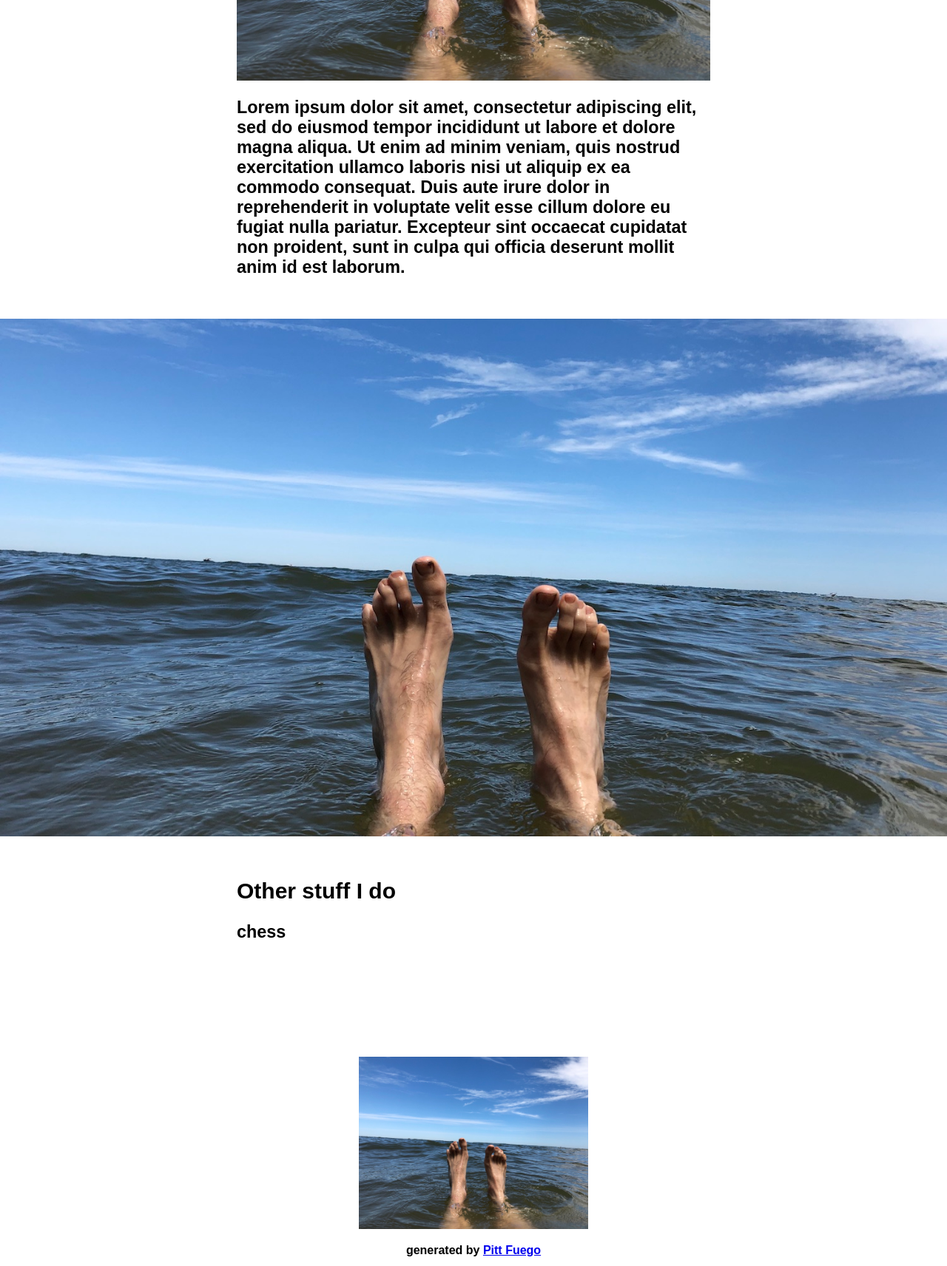
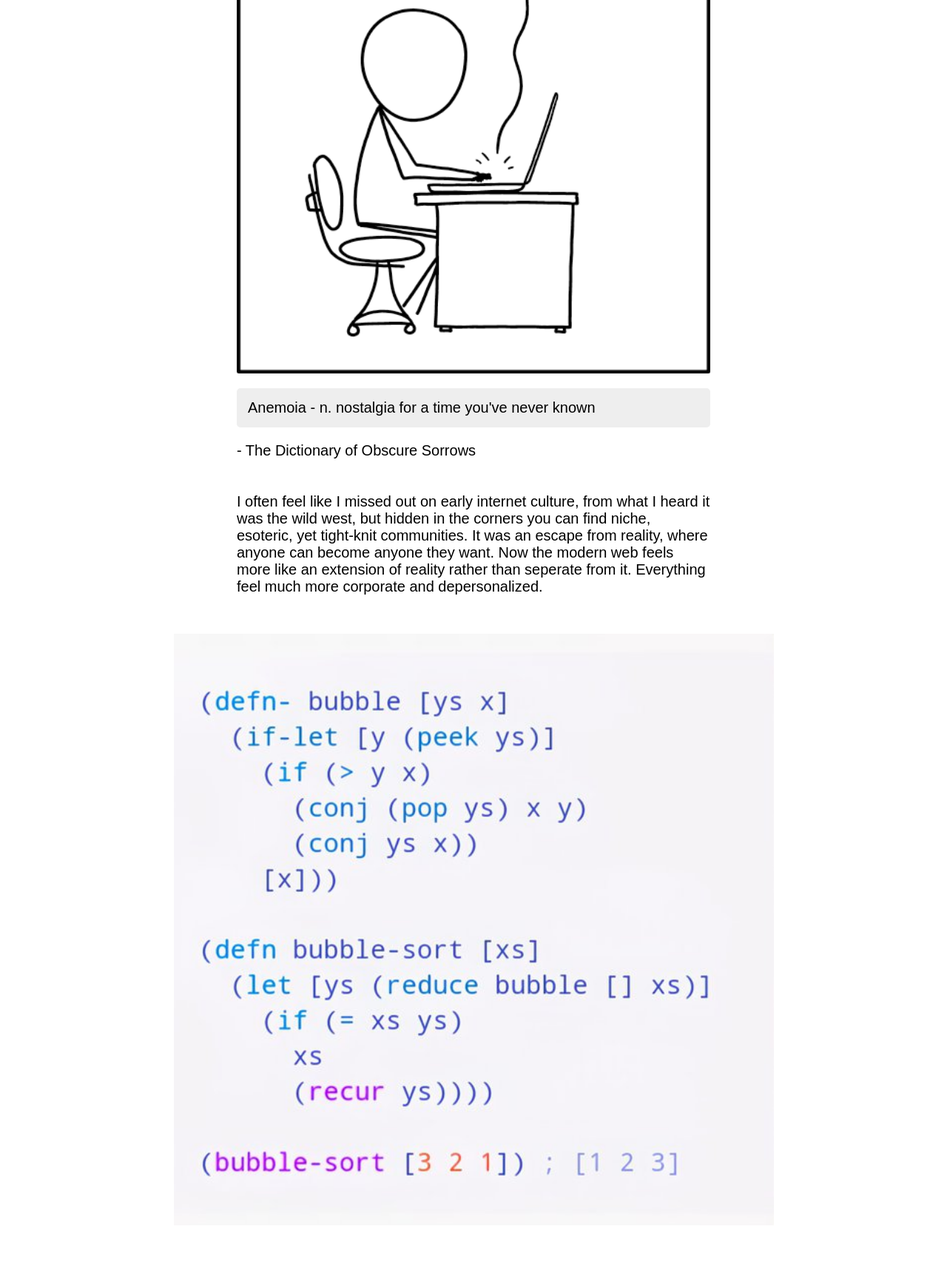
Before and after one commit to Bejofo/Electrate-Fuego, a plain HTML site: page index.html in a window 1280 px wide. Shown: the part 3860-5572 px from the top of the page at 74% size. Drawn offline with Linux system fonts and the light colour scheme.

Commit message:
Add files via upload

```diff
--- a/index.html
+++ b/index.html
@@ -1,5 +1,6 @@
 <!DOCTYPE html>
 <html lang="en">
+
 <head>
 
   <title>Electrate Fuego</title>
@@ -7,6 +8,7 @@
   <meta name="viewport" content="width=device-width, initial-scale=1">
   <link rel="stylesheet" type="text/css" href="style.css">
 </head>
+
 <body>
   <div class="hero-image">
     <div class="hero-text">
@@ -33,7 +35,7 @@
    This is the second way we can control the size of images on our website.-->
 
   <div>
-<img src="me_realistic.png" alt="masterpiece" class="center-img"  style="width:50%;">
+    <img src="me_realistic.png" alt="masterpiece" class="center-img" style="width:50%;">
   </div>
 
   <!--in this next section you will explain a little more about your family
@@ -87,17 +89,21 @@
     <h2>"Entertainment"</h2>
 
     <p class="c">
-  <iframe width="495" height="360" src="https://www.youtube.com/embed/jiN8V4UVisQ" title="nest" frameborder="0" allow="accelerometer; autoplay; clipboard-write; encrypted-media; gyroscope; picture-in-picture; web-share" allowfullscreen></iframe>
+      <iframe width="495" height="360" src="https://www.youtube.com/embed/jiN8V4UVisQ" title="nest" frameborder="0"
+        allow="accelerometer; autoplay; clipboard-write; encrypted-media; gyroscope; picture-in-picture; web-share"
+        allowfullscreen></iframe>
       <br>
       it do be like that sometimes
     </p>
 
 
-<!--Time to process. How do you use media? What role do certain kinds of media play in your life? How does media serve a social function? In what way might you be "recreating" or "remaking" media in your everyday life?
+    <!--Time to process. How do you use media? What role do certain kinds of media play in your life?
+  How does media serve a social function? In what way might you be "recreating" or "remaking" media in your everyday life?
+  -->
 
-FUN FACT: "Lorem ipsum", "Lorem ipsum" was hacked out of Cicero's "De finibus bonorum et malorum," developers made it non-sensical. So while you will probably never write as well as Cicero, you can always improve upon "Lorem ipsum." -->
-
-  <h3>Lorem ipsum dolor sit amet, consectetur adipiscing elit, sed do eiusmod tempor incididunt ut labore et dolore magna aliqua. Ut enim ad minim veniam, quis nostrud exercitation ullamco laboris nisi ut aliquip ex ea commodo consequat. Duis aute irure dolor in reprehenderit in voluptate velit esse cillum dolore eu fugiat nulla pariatur. Excepteur sint occaecat cupidatat non proident, sunt in culpa qui officia deserunt mollit anim id est laborum.</h3>
+    <p>I spend most of my free time online, consuming content from mostly American sources. So despite living most of
+      my life in Taiwan, I don't feel patriculuarly in touch
+      with my own culture. </p>
   </div>
 
   <!--Between these divisions, you may want to add a new div element like an image (see the bottom of this html page for instructions) -->
@@ -107,38 +113,57 @@ FUN FACT: "Lorem ipsum", "Lorem ipsum" was hacked out of Cicero's "De finibus bo
   <div class="textblock">
     <h2>Community</h2>
 
-<!--So what exactly is your community: is it actual? virtual? Where do find your ground, or at least, where do you drop anchor, you drifter, you? While we often think of communities as neighborhoods and clubs and a group of colleagues or friends, you might find community across the frontiers of the dead, and perhaps even with those who have never lived. I'll let you explain. -->
+    <!--So what exactly is your community: is it actual? virtual? Where do find your ground, or at least, where do you drop anchor,
+  you drifter, you? While we often think of communities as neighborhoods and clubs and a group of colleagues or friends,
+   you might find community across the frontiers of the dead, and perhaps even with those who have never lived.
+   I'll let you explain. -->
     <div>
-<img src="feet2.jpg" alt="my feet in water-describe the image HERE for accessibility purposes" class="center-img" style="width:100%;">
+      <img src="xkcd.png" alt="game of life again" class="center-img" style="width:100%;">
     </div>
 
-  <h3>Lorem ipsum dolor sit amet, consectetur adipiscing elit, sed do eiusmod tempor incididunt ut labore et dolore magna aliqua. Ut enim ad minim veniam, quis nostrud exercitation ullamco laboris nisi ut aliquip ex ea commodo consequat. Duis aute irure dolor in reprehenderit in voluptate velit esse cillum dolore eu fugiat nulla pariatur. Excepteur sint occaecat cupidatat non proident, sunt in culpa qui officia deserunt mollit anim id est laborum.</h3>
+    <p>
+
+
+      <blockquote cite="https://www.huxley.net/bnw/four.html">
+        <p> Anemoia - n. nostalgia for a time you've never known</p>
+      </blockquote>
+      <figcaption>  - The Dictionary of Obscure Sorrows</figcaption>
+
+      <br>
+      <br>
+
+      I often feel like I missed out on early internet culture, from what I heard it was the wild west, but hidden in the corners
+      you can find niche, esoteric, yet tight-knit communities. It was an escape from reality, where anyone can become anyone they want.
+      Now the modern web feels more like an extension of reality rather than seperate from it.
+      Everything feel much more corporate and depersonalized.
+
+    </p>
   </div>
 
 
 
   <!-- In our final discourse section, we will process the role schooling has played in our lives. -->
 
-    <!--To change the image for this wide screen parallax scroll, you will need change the file name in your style.css to match an image in your project folder. Look for ".paralax1" on your style.css sheet-->
 
   <div class="parallax"></div>
 
   <div class="textblock">
-  <h2>Other stuff I do</h2>
-  <h3>chess</h3>
+    <h2>School</h2>
+    <p>I like learning about stuff. School is supposed to be a place of learning. Seems like I'm in the right place.</p>
   </div>
 
   <!--The final step in our process will be to ensure that a smaller version of our "hero image," what Ulmer would refer to as our "wide image," repeats at the bottom of our document to better reinforce this motif.  -->
 
   <div id="logo">
-            <img src="feet1.jpg" alt="my feet in water" style="width:25%;">
+    <img src="gol.webp" alt="life" style="width:25%;">
     <p><b>generated by <a href="https://pitt-fuego.github.io/Pitt-Fuego-Coding-Tools/">Pitt Fuego</a></b></p>
-            <p><em>Why make a spark when you can light a fire?</em></p>
+    <p><em>"Don't Panic"</em></p>
   </div>
 
 
 
 </body>
+
 </html>
 
 
@@ -152,11 +177,11 @@ FUN FACT: "Lorem ipsum", "Lorem ipsum" was hacked out of Cicero's "De finibus bo
 
      ***Add Text Block***
 
-    (Format textblock using inline styling: text-align: left, center, justify, right; Format text: Italics: <em>italics</em>; Bold: <b>bold</b>; Link Website: <a href="link">LinkName</a>; Link Asset: <a href=filename.pdf>FileName</a>; Line Breaks: <br></br>; Tip for composing longer content: use <h3> and <p> instead of <h2> and <h3>)
+    (Format textblock using inline styling: text-align: left, center, justify, right; Format text: Italics: <em>italics</em>; Bold: <b>bold</b>; Link Website: <a href="link">LinkName</a>; Link Asset: <a href=filename.pdf>FileName</a>; Line Breaks: <br></br>; Tip for composing longer content: use <p> and <p> instead of <h2> and <p>)
 
      <div class="textblock" style="text-align: left">
          <h2>Header</h2>
-         <h3>We recommend using our mobile-ready text sizing. Lorem ipsum dolor sit amet, consectetur adipiscing elit, sed do eiusmod tempor incididunt ut labore et dolore magna aliqua. Ut enim ad minim veniam, quis nostrud exercitation ullamco laboris nisi ut aliquip ex ea commodo consequat. Duis aute irure dolor in reprehenderit in voluptate velit esse cillum dolore eu fugiat nulla pariatur. Excepteur sint occaecat cupidatat non proident, sunt in culpa qui officia deserunt mollit anim id est laborum.</h3>
+         <p>We recommend using our mobile-ready text sizing. Lorem ipsum dolor sit amet, consectetur adipiscing elit, sed do eiusmod tempor incididunt ut labore et dolore magna aliqua. Ut enim ad minim veniam, quis nostrud exercitation ullamco laboris nisi ut aliquip ex ea commodo consequat. Duis aute irure dolor in reprehenderit in voluptate velit esse cillum dolore eu fugiat nulla pariatur. Excepteur sint occaecat cupidatat non proident, sunt in culpa qui officia deserunt mollit anim id est laborum.</p>
      </div>
 
 
--- a/style.css
+++ b/style.css
@@ -6,6 +6,17 @@ body, html {
   animation-duration:1.5s;
   animation-timing-function:ease-in-out
 }
+
+blockquote {
+    margin: 0;
+}
+
+blockquote p {
+    padding: 15px;
+    background: #eee;
+    border-radius: 5px;
+}
+
 
 
 /*Added by me fade in*/
@@ -162,16 +173,16 @@ This code controls that cool parallax image and scrolling effect. Change the ima
 
 
 .parallax {
-    background-image: url("parallax.jpg");
+    background-image: url("lisp.jfif");
 
     /* Set a specific height */
-    height: 500px;
+    height: 600px;
 
     /* control the parallax scrolling effect */
     background-attachment: fixed;
     background-position: center;
     background-repeat: no-repeat;
-    background-size: cover;
+    background-size: contain;
     padding-top: 100px;
     padding-bottom: 100px;
 
@@ -182,7 +193,7 @@ This code controls that cool parallax image and scrolling effect. Change the ima
 @media screen and (max-width: 768px) {
 	.parallax {
 		background-attachment: inherit;
-    height: 100px;
+        height: 320px;
 	}
 }
 
```
Also changed, not shown: lisp.jfif (added), xkcd.png (added). Lines whose indentation alone changed are shown as unchanged.
